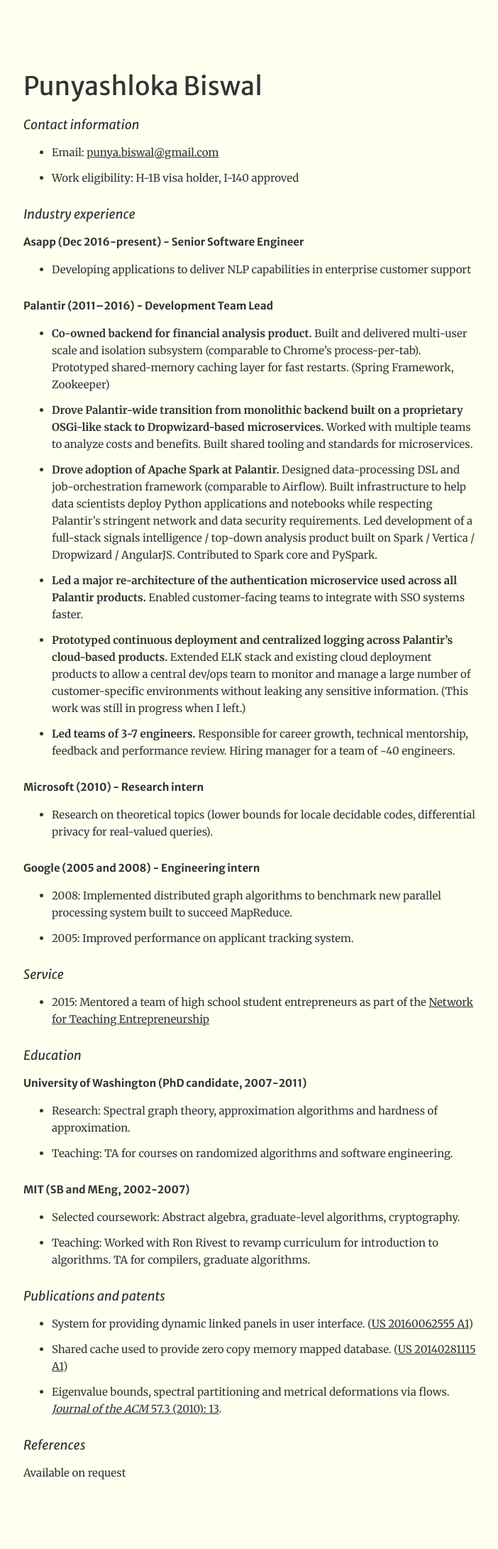
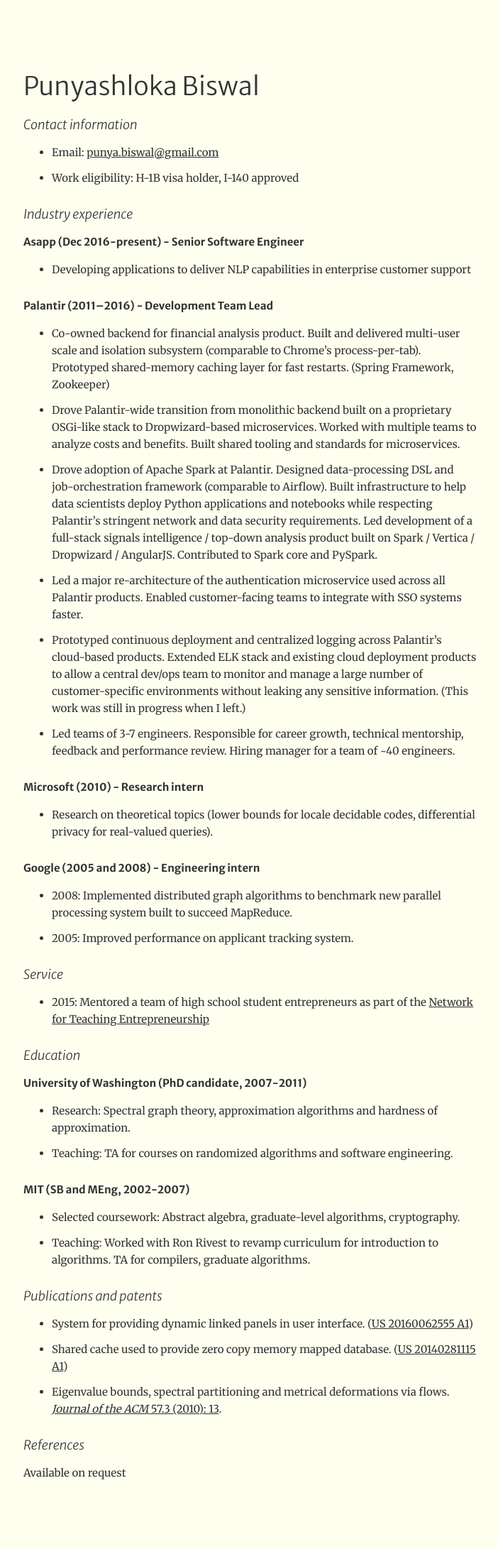
Before and after one commit to punya/punya.github.io, a Jekyll site: the page built from resume.md, in a window 1280 px wide. Shown: the whole page at 71% size, without its empty margins (287-989 px from the left). Built offline with Jekyll 4.4.1, drawn with Linux system fonts in a browser that asks for light colours.

Commit message:
Lighter body font

```diff
--- a/_layouts/default.html
+++ b/_layouts/default.html
@@ -4,7 +4,7 @@
     <meta charset="utf-8">
     <title>{{ page.title }}</title>
     <style>
-      @import url('https://fonts.googleapis.com/css?family=Merriweather+Sans:400,400i,700|Merriweather:400,700');
+      @import url('https://fonts.googleapis.com/css?family=Merriweather+Sans:300,300i,700|Merriweather:400,700');
       @media screen {
         body {
           background: ivory;
@@ -27,6 +27,7 @@
         font-family: Merriweather, serif;
         font-size: 15px;
         line-height: 24px;
+        font-weight: 300;
         color: #333;
       }
       h1, h2, h3 {
```
